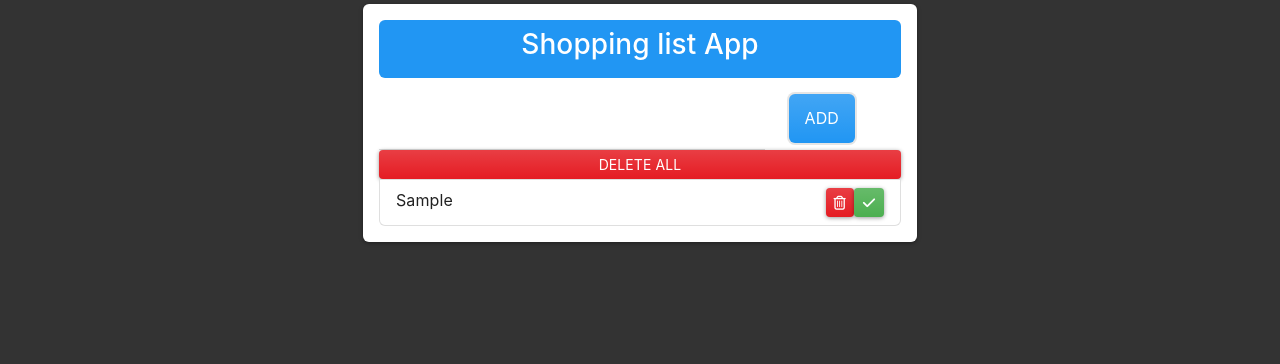
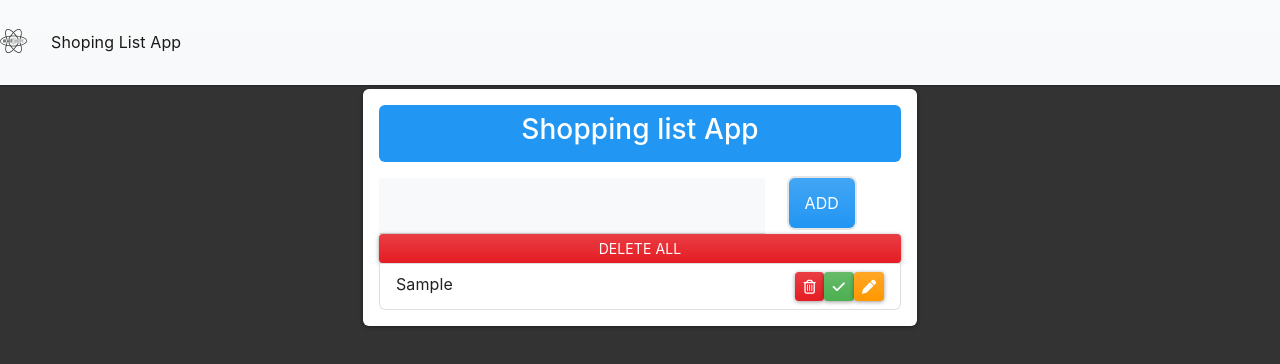
Before and after one commit to Almantas1112/React-Sprint, a React (Create React App) app: page /ShoppingListApp in a window 1280 px wide. Both pictures are taken after typing "Sample" into the empty fields and a click on the button "ADD". Shown: the top 364 px of the page. Built offline with nearby package versions, Linux system fonts and the light colour scheme.

Commit message:
Added routing

```diff
--- a/package.json
+++ b/package.json
@@ -8,6 +8,7 @@
     "@testing-library/user-event": "^13.5.0",
     "react": "^18.1.0",
     "react-dom": "^18.1.0",
+    "react-router-dom": "^6.3.0",
     "react-scripts": "5.0.1",
     "web-vitals": "^2.1.4"
   },
--- a/src/App.js
+++ b/src/App.js
@@ -1,86 +1,25 @@
 import React, { useEffect, useState } from "react";
-import Form from "./components/Form";
-import Header from "./components/Header";
-import Layout from "./components/Layout";
-import Lists from "./components/Lists";
+import ShoppingList from "./components/shoppingListApp/ShoppingList";
+import Header from "./components/homePage/Header";
+import { BrowserRouter, Routes, Route } from "react-router-dom";
+import NotFound from "./components/ThisIsFine.gif"
 
 function App() {
-  const [error, setError] = useState(null);
-  const [todo, setTodo] = useState('');
-  const [todos, setTodos] = useState([]);
-
-  //Getting from local storage
-  useEffect(() => {
-    const getTodos = JSON.parse(localStorage.getItem('todos' ))
-
-    if(getTodos) {
-      setTodos(getTodos)
-    }
-  }, [])
-
-  //Saving to local storage
-  useEffect(() => {
-    localStorage.setItem('todos', JSON.stringify(todos))
-  }, [todos])
-
-  const submitHandler = (e) => {
-    e.preventDefault();
-
-    if(todo.length < 2) {
-      setError("At least 2 letters in word required!")
-      return false;
-    }
-
-    setTodos([{ id: Date.now(), title: todo, done: false}, ...todos]);
-
-    setError(null);
-    setTodo('');
-  }
-
-  const doneHandler = (todoId) => {
-    const index = todos.findIndex(item => item.id === todoId);
-    const duplicateTodos = [...todos];
-
-    duplicateTodos[index] = {
-      id: todos[index].id,
-      title: todos[index].title,
-      done: !todos[index].done,
-    }
-
-    setTodos(duplicateTodos);
-  }
-
-  const delHandler = (todoId) => {
-    if(window.confirm('Are you sure?')) {
-      const updatedTodos = todos.filter(item => item.id !== todoId);
-
-      setTodos(updatedTodos);
-    }
-  }
-
-  const deleteAll = () => {
-    if(window.confirm('Are you sure?')) {
-
-      setTodos([]);
-    }
-}
-
   return (
-    <Layout>
-      <Header/>
-      <Form
-        todo={todo}
-        change={(e) => setTodo(e.target.value)}
-        submit={submitHandler}
-        error={error}
-      />
-      <Lists
-        done={doneHandler}
-        del={delHandler}
-        todos={todos}
-        delAll={deleteAll}
-      />
-    </Layout>
+    <BrowserRouter>
+    <Header />
+    <Routes>
+      <Route path='/ShoppingListApp' element={<ShoppingList />} />
+      <Route index element={<ShoppingList />} />
+      <Route path="*"
+                    element={
+                        <main style={{ marginTop: "5rem", textAlign: "center"}}>
+                            <img src={NotFound} alt="Not found picture" />
+                        </main>
+                    }
+                />
+    </Routes>
+    </BrowserRouter>
   );
 }
 
--- /dev/null
+++ b/src/components/homePage/Header.js
@@ -0,0 +1,24 @@
+import React from 'react'
+import { Link, NavLink } from "react-router-dom";
+
+const Header = () => {
+  return (
+    <nav className="navbar navbar-expand-xl navbar-expand-lg navbar-light bg-light">
+            <Link className="navbar-brand" to="/"><i className="fa-brands fa-reacteurope"></i></Link>
+            <button className="navbar-toggler" type="button" data-toggle="collapse"
+                    data-target="#navbarNav" aria-controls="navbarNav" aria-expanded="false" aria-label="Toggle navigation">
+                <span className="navbar-toggler-icon"></span>
+            </button>
+            <div className="navbar-collapse collapse" id="navbarNav">
+                <ul className="navbar-nav">
+                    <li className="nav-item">
+                    <NavLink className={({ isActive }) => (isActive ? "nav-link active" : "nav-link")} to="/ShoppingListApp">
+                    Shoping List App
+                    </NavLink></li>
+                </ul>
+            </div>
+        </nav>
+  )
+}
+
+export default Header
--- a/src/components/Form.js
+++ b/src/components/shoppingListApp/Form.js
@@ -5,7 +5,7 @@ const Form = ({todo, change, submit, error}) => {
     <form onSubmit={submit}>
         <div className='form-group row'>
             <div className='col-9'>
-                <input type="text" className='form-control-plaintext' value={todo} onChange={change}/>
+                <input type="text" className='form-control-plaintext text-center bg-light' value={todo} onChange={change}/>
                 {error && <small className='form-text text-danger'>{error}</small>}
             </div>
 
--- a/src/components/Header.js
+++ b/src/components/shoppingListApp/HeaderOfApp.js
@@ -1,6 +1,6 @@
 import React from 'react'
 
-const Header = () => {
+const HeaderOfApp = () => {
   return (
     <header className='bg-primary text-white text-center py-2 px-3 rounded mb-3'>
         <h3>Shopping list App</h3>
@@ -8,4 +8,4 @@ const Header = () => {
   )
 }
 
-export default Header
+export default HeaderOfApp
--- a/src/components/ListItem.js
+++ b/src/components/shoppingListApp/ListItem.js
@@ -10,6 +10,7 @@ const ListItem = ({id, title, delHandler, doneHandler, done}) => {
                     {done ?
                      (<i className='fas fa-undo-alt'></i>) : (<i className='fas fa-check'></i>)}
                     </button>
+                <button className='btn btn-sm btn-warning mr-2'><i className="fa-solid fa-pen"></i></button>
             </div>
     </li>
   )
--- /dev/null
+++ b/src/components/shoppingListApp/ShoppingList.js
@@ -0,0 +1,88 @@
+import React, { useEffect, useState } from "react";
+import { BrowserRouter, Route, Routes } from "react-router-dom";
+import Form from "./Form";
+import HeaderOfApp from "./HeaderOfApp";
+import Layout from "./Layout";
+import Lists from "./Lists";
+
+function ShoppingList() {
+  const [error, setError] = useState(null);
+  const [todo, setTodo] = useState('');
+  const [todos, setTodos] = useState([]);
+
+  //Getting from local storage
+  useEffect(() => {
+    const getTodos = JSON.parse(localStorage.getItem('todos' ))
+
+    if(getTodos) {
+      setTodos(getTodos)
+    }
+  }, [])
+
+  //Saving to local storage
+  useEffect(() => {
+    localStorage.setItem('todos', JSON.stringify(todos))
+  }, [todos])
+
+  const submitHandler = (e) => {
+    e.preventDefault();
+
+    if(todo.length < 2) {
+      setError("At least 2 letters in word required!")
+      return false;
+    }
+
+    setTodos([{ id: Date.now(), title: todo, done: false}, ...todos]);
+
+    setError(null);
+    setTodo('');
+  }
+
+  const doneHandler = (todoId) => {
+    const index = todos.findIndex(item => item.id === todoId);
+    const duplicateTodos = [...todos];
+
+    duplicateTodos[index] = {
+      id: todos[index].id,
+      title: todos[index].title,
+      done: !todos[index].done,
+    }
+
+    setTodos(duplicateTodos);
+  }
+
+  const delHandler = (todoId) => {
+    if(window.confirm('Are you sure?')) {
+      const updatedTodos = todos.filter(item => item.id !== todoId);
+
+      setTodos(updatedTodos);
+    }
+  }
+
+  const deleteAll = () => {
+    if(window.confirm('Are you sure?')) {
+
+      setTodos([]);
+    }
+}
+
+  return (
+    <Layout>
+      <HeaderOfApp/>
+      <Form
+        todo={todo}
+        change={(e) => setTodo(e.target.value)}
+        submit={submitHandler}
+        error={error}
+      />
+      <Lists
+        done={doneHandler}
+        del={delHandler}
+        todos={todos}
+        delAll={deleteAll}
+      />
+    </Layout>
+  );
+}
+
+export default ShoppingList;
```
Also changed, not shown: src/components/shoppingListApp/Layout.js (renamed from src/components/Layout.js), src/components/shoppingListApp/Lists.js (renamed from src/components/Lists.js), 2 other files (tests, documents, lock files or other folders).
